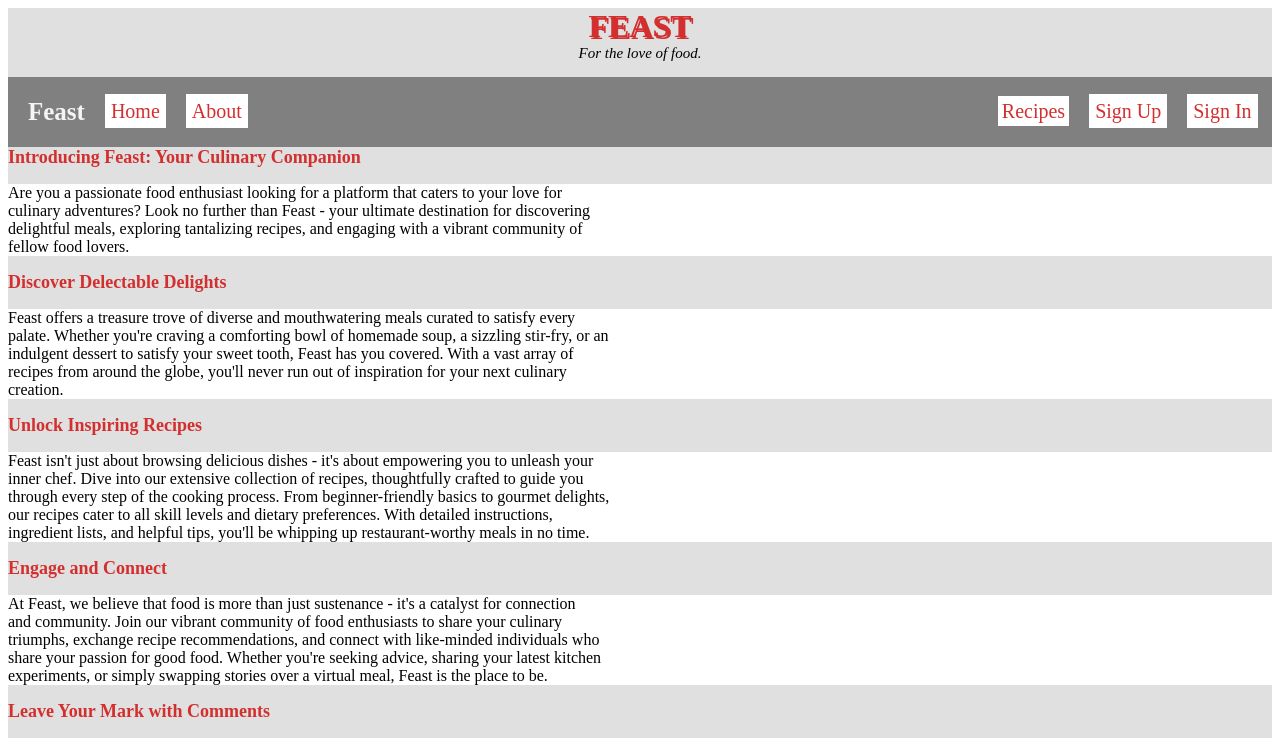
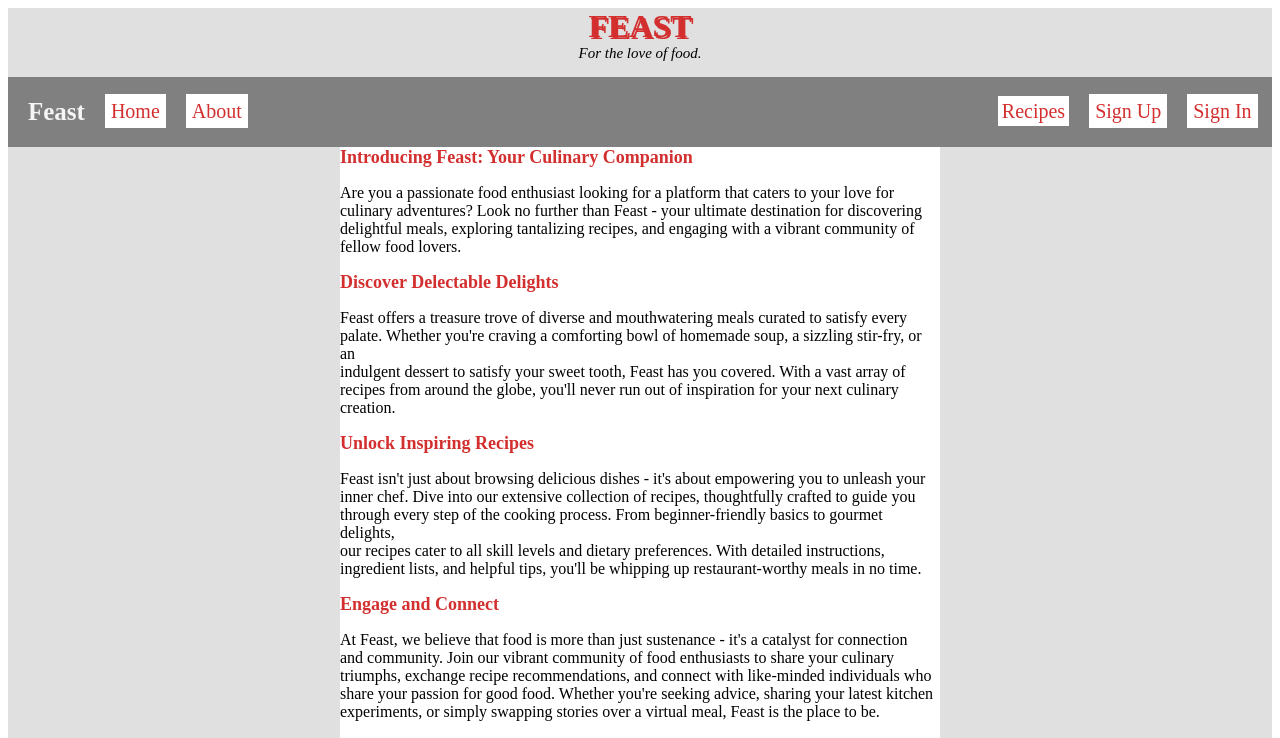
Before and after one commit to LeaderSteve84/Feast, a React (Create React App) app in the folder feast-frontend/: page /about in a window 1280 px wide. Shown: the top 738 px of the page. Built offline with nearby package versions, Linux system fonts and the light colour scheme.

Commit message:
about index.css

```diff
--- a/feast-frontend/src/index.css
+++ b/feast-frontend/src/index.css
@@ -131,8 +131,9 @@
   color:#795548;
 }
 
-about {
- max-width: 100%;
+.about {
+  background-color: #ffffff;
+  max-width: 100%;
   width: 600px;
   margin: 0 auto;
 }
```
